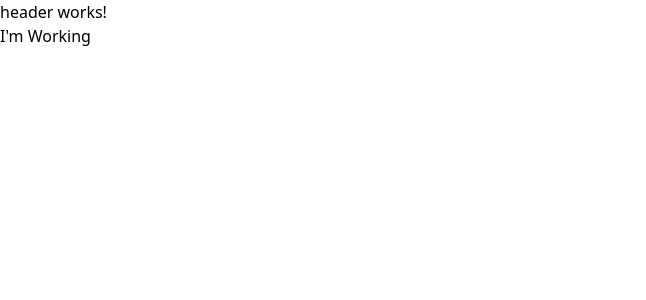
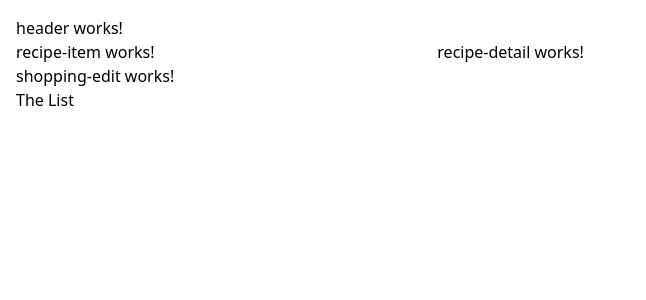
Before and after one commit to Sca1ey/angular-complete, an Angular app: page / in a window 1280 px wide. Shown: the top 300 px of the page, without its empty margins (0-646 px from the left). Built offline with nearby package versions, Linux system fonts and the light colour scheme.

Commit message:
layout skeleton done

```diff
--- a/src/app/app.component.html
+++ b/src/app/app.component.html
@@ -1,6 +1,7 @@
-<app-header></app-header>
-<div>
-  <div>
-    <div><h2>I'm Working</h2></div>
+<div class="px-4 py-4">
+  <app-header></app-header>
+  <div class="grid">
+    <app-recipes></app-recipes>
+    <app-shopping-list></app-shopping-list>
   </div>
 </div>
--- a/src/app/recipes/recipe-list/recipe-list.component.html
+++ b/src/app/recipes/recipe-list/recipe-list.component.html
@@ -1 +1 @@
-<p>recipe-list works!</p>
+<app-recipe-item></app-recipe-item>
--- a/src/app/recipes/recipes.component.html
+++ b/src/app/recipes/recipes.component.html
@@ -1 +1,4 @@
-<p>recipes works!</p>
+<div class="grid grid-cols-3 gap-4">
+  <app-recipe-list></app-recipe-list>
+  <app-recipe-detail class="col-span-2"></app-recipe-detail>
+</div>
--- a/src/app/shopping-list/shopping-list.component.html
+++ b/src/app/shopping-list/shopping-list.component.html
@@ -1 +1,4 @@
-<p>shopping-list works!</p>
+<div>
+  <app-shopping-edit></app-shopping-edit>
+  <p>The List</p>
+</div>
```
